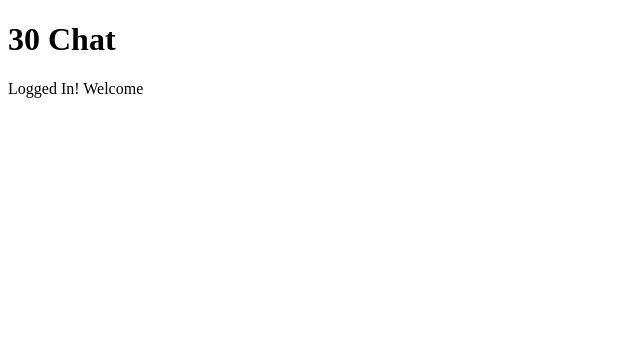
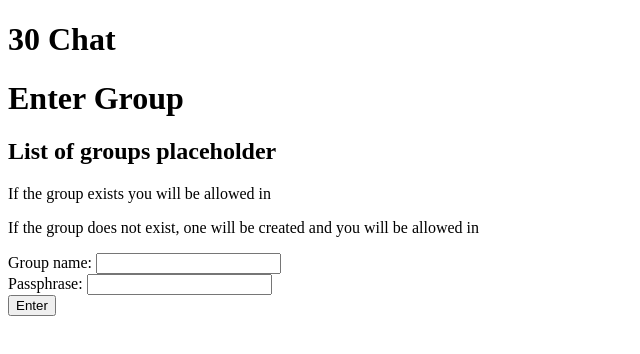
Before and after one commit to xavier-kong/30-chat, a React (Create React App) app in the folder client/: page /groups in a window 1280 px wide. Shown: the top 354 px of the page, without its empty margins (0-640 px from the left). Built offline with nearby package versions, Linux system fonts and the light colour scheme; no server answers; sample sign-in values are in the browser's storage.

Commit message:
beginning work on groups component

```diff
--- a/client/src/components/Groups.js
+++ b/client/src/components/Groups.js
@@ -1,13 +1,46 @@
 import React from 'react'
-// import useField from '../hooks/useField'
-// import axios from 'axios'
+import useField from '../hooks/useField'
+import axios from 'axios'
 
-const Groups = ({ username }) => {
+const Groups = () => {
+    const groupname = useField('text')
+    const passphrase = useField('password')
+
+    // const groupEnter = async (e) => { //refactor services then add to tests
+    //   e.preventDefault()
+    //   try {
+    //     if (username.value.length > 1 && password.value.length > 1) {
+    //       const res = await axios.post('http://localhost:3001/api/users/login', {
+    //       username: username.value,
+    //       password: password.value
+    //     })
+
+    //     window.localStorage.setItem(
+    //       'loggedInUser', JSON.stringify(res.data)
+    //     )
+    //     } else {
+    //       console.log('input not allowed') //change later
+    //     }
+    //   } catch (err) {
+    //     console.log(err)
+    //   }
+    //   groupname.onSubmit()
+    //   passphrase.onSubmit()
+    // }
+
     return (
-        <div>
-            <p>Logged In! Welcome {username}  </p>
-        </div>
+      <>
+      <h1>Enter Group</h1>
+      <h2>List of groups placeholder</h2>
+      <p>If the group exists you will be allowed in</p>
+      <p>If the group does not exist, one will be created and you will be allowed in</p>
+      <form >
+        <label>Group name: <input {...groupname} /></label><br />
+        <label>Passphrase: <input {...passphrase} /></label><br />
+        <button type="submit">Enter</button>
+      </form>
+      </>
     )
-}
+  }
 
 export default Groups
```
